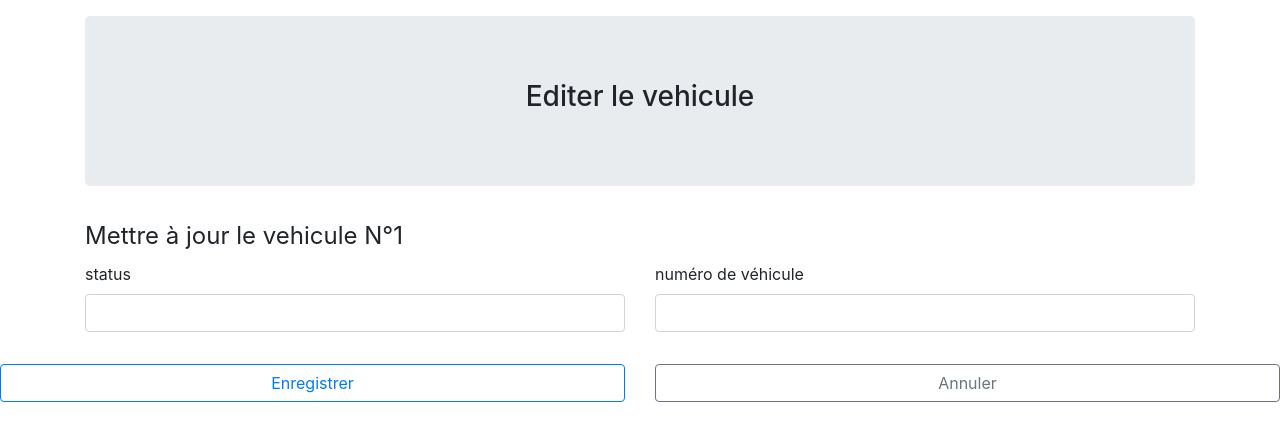
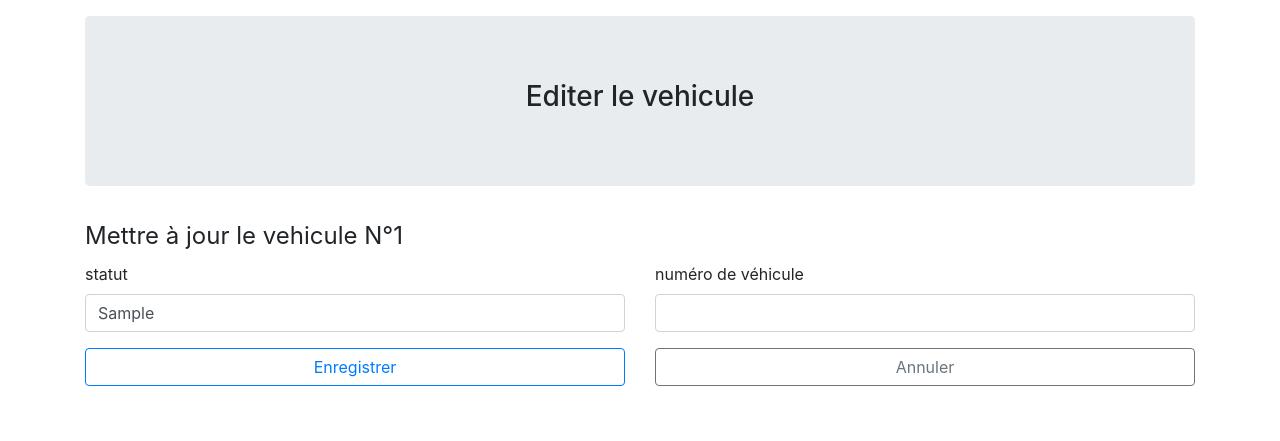
Before and after one commit to jradchaima/Projet, a PHP site: page /edit.php?vid=1 in a window 1280 px wide. Shown: the top 441 px of the page. Run offline with PHP 8.4, Linux system fonts and the light colour scheme; tables that the repository leaves empty or names only in its code hold one stand-in row (values such as "Sample post"); data that the repository does not hold is empty.

Commit message:
Add files via upload

```diff
--- a/delete.php
+++ b/delete.php
@@ -1,5 +1,5 @@
 <?php
-     include './vehicule.class.php';
+     include './classes/vehicule.class.php';
     $vehicule = new vehicule;
     $vehicule->deleteVehicule($_GET['vid']);
     header('Location:vindex.php?notif=delete');
--- a/edit.php
+++ b/edit.php
@@ -9,11 +9,11 @@
 </head>
 <body>
     <?php
-       include './vehicule.class.php';
+      include './classes/vehicule.class.php';
         $vehicule = new vehicule;
         if (!empty($_POST)) {
-            $vehicule->updatevehicule($_POST['vid'],$_POST['status'],$_POST['vehicule_num']);
-            header('Location:vindex.php?notif=update');
+            $vehicule->updatevehicule($_POST['vid'], $_POST['statut'], $_POST['vehicule_num']);
+            header('Location: vindex.php?notif=update');
             exit();
         } else {
             $showvehicule = $vehicule->showOnevehicule($_GET['vid']);
@@ -31,20 +31,18 @@
                 <div class="row">
                     <div class="col-md-6">
                         <div class="form-group">
-                            <label for="status">status</label>
-                            <input type="text" value="<?= $data['status'] ?>"  name="status" class="form-control" id="status">
+                            <label for="statut">statut</label>
+                            <input type="text" value="<?= $data['statut'] ?>"  required name="statut" class="form-control" id="statut">
                         </div>
                     </div>
                     <div class="col-md-6">
                         <div class="form-group">
                             <label for="vehicule_num">numéro de véhicule</label>
-                            <input type="number" value="<?= $data['vehicule_num'] ?>"  name="vehicule_num" class="form-control" id="vehicule_num">
+                            <input type="number" value="<?= $data['vehicule_num'] ?>"  required name="vehicule_num" class="form-control" id="vehicule_num">
                         </div>
                     </div>
                 </div>
 
-
-                </div>
 
                 <div class="row">
                     <div class="col-md-6">
--- a/vehicule.class.php
+++ b/vehicule.class.php
@@ -16,7 +16,7 @@
         public function readAllvehicules()
         {
             try {
-                $req = 'SELECT * FROM véhicule';
+                $req = 'SELECT * FROM vehicule';
                 $result = $this->cnx->prepare($req);
                 $result->execute();
                 return $result;
@@ -29,7 +29,7 @@
         public function showOnevehicule($vid)
         {
             try {
-                $req = 'SELECT * FROM véhicule WHERE vid= :vid';
+                $req = 'SELECT * FROM vehicule WHERE vid= :vid';
                 $result = $this->cnx->prepare($req);
                 $result->bindParam(':vid', $vid);
 
@@ -39,37 +39,13 @@
                 echo $ex->getMessage();
             }
         }
-
-
-        public function updatevehicule($vid,$status,$vehicule_num)
+        public function addNewVehicule($statut,$vehicule_num)
         {
             try {
-                $sql = 'UPDATE véhicule
-                        SET status = :clt_status,
-                        SET vehicule_num = :clt_vehicule
-                        WHERE vid = :vid';
-                $result = $this->cnx->prepare($sql);
-                $result->bindparam(":vid", $vid);
-                $result->bindparam(":clt_status", $status);
-                $result->bindparam(":clt_vehicule", $vehicule_num);
-                $result->execute();
-                return $result;
-
-            } catch (PDOException $exception) {
-                echo $exception->getMessage();
-            }
-        }
-
-
-
-
-        public function addNewVehicule($status,$vehicule_num)
-        {
-            try {
-                $sql = "INSERT INTO véhicule(vid,status,vehicule_num) VALUES (:prod_vid,:prod_status,:prod_vehiculenum)";
+                $sql = "INSERT INTO vehicule(vid,statut,vehicule_num) VALUES (:prod_vid,:prod_statut,:prod_vehiculenum)";
             $result = $this->cnx->prepare($sql);
             $result->bindparam(":prod_vid", $vid);
-            $result->bindparam(":prod_status", $status);
+            $result->bindparam(":prod_statut", $statut);
             $result->bindparam(":prod_vehiculenum", $vehicule_num);
 
             $result->execute();
@@ -79,10 +55,38 @@
             }
         }
 
+        public function updatevehicule($vid, $statut, $vehicule_num)
+        {
+            try {
+                $sql = 'UPDATE vehicule
+                        SET statut = :clt_statut,
+                            vehicule_num = :clt_vehicule_num
+
+                        WHERE vid = :clt_vid';
+                $result = $this->cnx->prepare($sql);
+                $result->bindparam(":clt_vid", $vid);
+                $result->bindparam(":clt_statut", $statut);
+                $result->bindparam(":clt_vehicule_num", $vehicule_num);
+                $result->execute();
+                return $result;
+            } catch (PDOException $exception) {
+                echo $exception->getMessage();
+            }
+        }
+
+
+
+
+
+
+
+
+
+
         public function deleteVehicule($vid)
         {
             try {
-                $sql = 'DELETE FROM véhicule WHERE vid = :prod_vid';
+                $sql = 'DELETE FROM vehicule WHERE vid= :prod_vid';
                 $result = $this->cnx->prepare($sql);
                 $result->bindparam(":prod_vid", $vid);
                 $result->execute();
```
Also changed, not shown: create.php (+5 -8 lines), vindex.php (+5 -4 lines).
